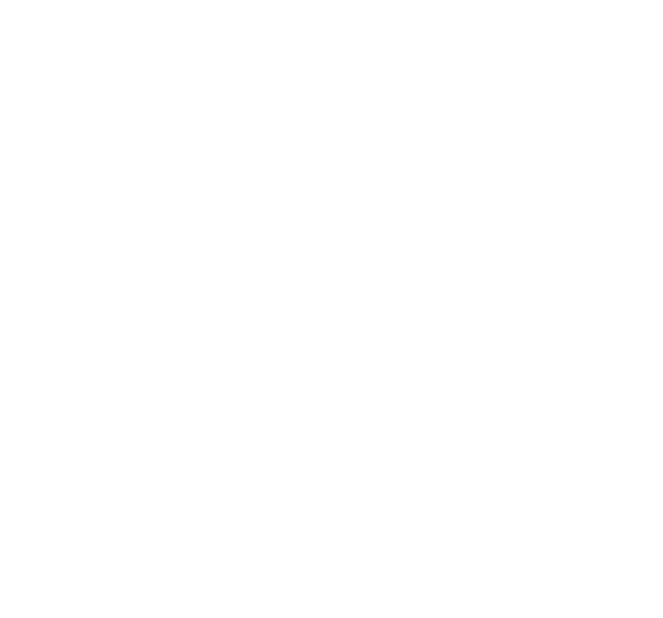
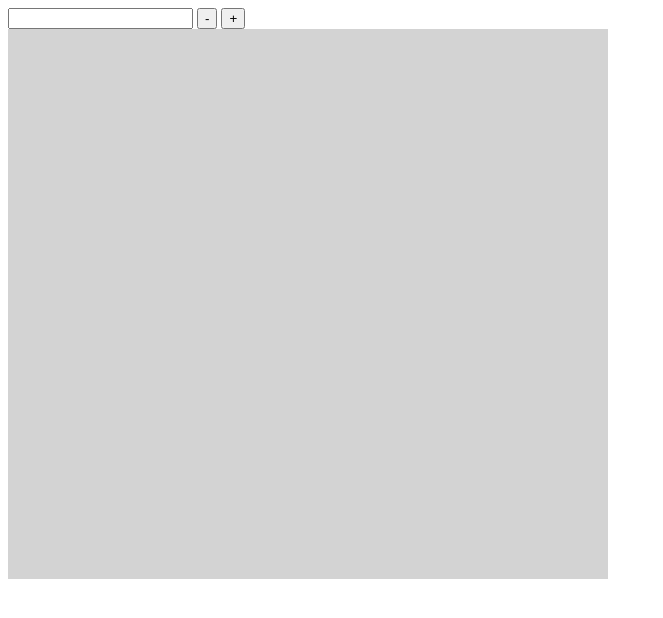
Before and after one commit to Anat-Z/MemeGenerator, a plain HTML site: page index.html in a window 1280 px wide. Shown: the whole page, without its empty margins (0-663 px from the left). Drawn offline with Linux system fonts and the light colour scheme.

Commit message:
2nd commit basic canvas and ruler

```diff
--- a/index.html
+++ b/index.html
@@ -7,8 +7,19 @@
     <link rel="stylesheet" href="css/style.css">
     <title>Incredible Meme Generator</title>
 </head>
-<body>
+<body onload="init()">
 
+    <section class="images-library">
+    <!-- <img src="" alt="memeimage">    to render from js -->
+    </section>
+
+    <div class="properties">
+        <input type="text" id="memetext">
+        <button class="decrease-font">-</button>
+         <button class="increase-font">+ </button>
+
+
+         </div>
 
     <canvas class="canvas" id="canvas" width="600" height="550" onmousemove="canvasClicked(event)"></canvas>
 
--- a/js/util.js
+++ b/js/util.js
@@ -1 +1,3 @@
 'use strict'
+
+gFontSize = '20px';
```
